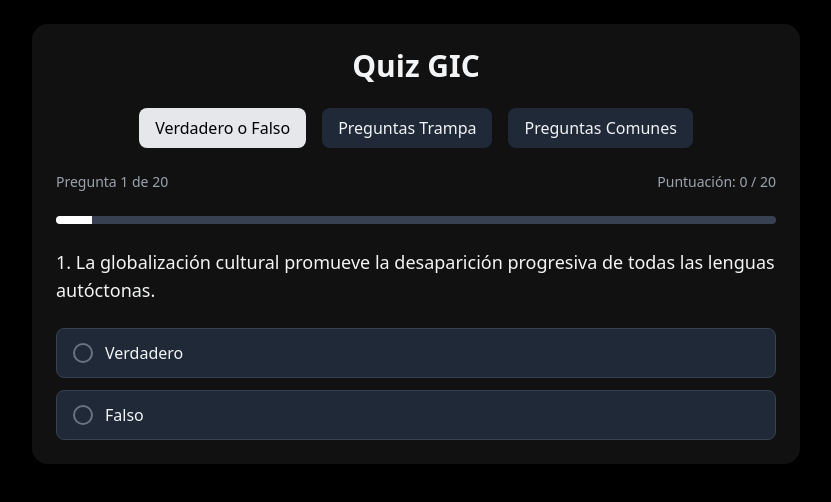
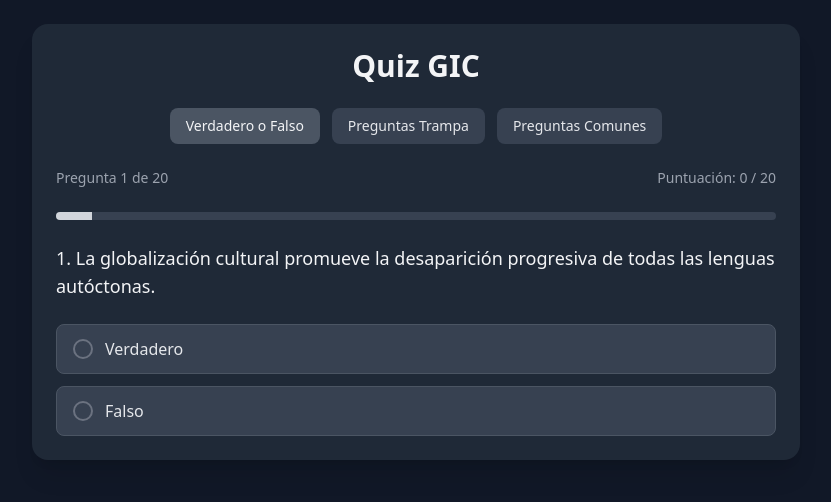
Before and after one commit to ZenDexx/Zen_GIC_2.0, a Next.js app: page / in a window 1280 px wide. Both pictures are taken after a click on the button "Verdadero o Falso". Shown: the top 502 px of the page, without its empty margins (224-1055 px from the left). Built offline with nearby package versions, Linux system fonts and the light colour scheme.

Commit message:
Mensaje descriptivo de lo que cambiaste

```diff
--- a/app/components/QuizGIC.jsx
+++ b/app/components/QuizGIC.jsx
@@ -730,19 +730,20 @@ const sections = {
 
 export default function QuizGIC() {
   const [section, setSection] = useState(""); // “Verdadero o Falso”, “Preguntas Trampa” o “Preguntas Comunes”
-  const [current, setCurrent] = useState(0); // Índice de la pregunta actual
-  const [score, setScore] = useState(0); // Puntaje acumulado
-  const [answers, setAnswers] = useState([]); // Para resultado final
-  const [selectedOption, setSelectedOption] = useState(""); // Opción elegida
-  const [showFeedback, setShowFeedback] = useState(false); // Para mostrar colores y justificación
+  const [current, setCurrent] = useState(0);   // Índice de la pregunta actual
+  const [score, setScore] = useState(0);       // Puntaje acumulado
+  const [answers, setAnswers] = useState([]);  // Para almacenar respuestas y justificaciones finales
+  const [selectedOption, setSelectedOption] = useState(""); // Opción elegida por el usuario
+  const [showFeedback, setShowFeedback] = useState(false);  // Controla si se muestra feedback (colores + justificación)
 
-  // Si no hay sección seleccionada, questions = []
+  // Si no hay sección seleccionada, questions = [] para evitar errores
   const questions = section ? sections[section] : [];
   const currentQuestion = questions[current];
 
-  // Cuando el usuario elige una opción
+  // Función que maneja cuando el usuario elige una opción
   const handleAnswer = (opt) => {
-    if (showFeedback) return; // bloquea doble-clic
+    if (showFeedback) return; // Evita doble-clic antes de avanzar
+
     setSelectedOption(opt);
     setShowFeedback(true);
 
@@ -751,7 +752,7 @@ export default function QuizGIC() {
       setScore((s) => s + 1);
     }
 
-    // Guardamos el registro para la pantalla de resultados finales
+    // Agrega al arreglo de respuestas con justificación
     setAnswers((arr) => [
       ...arr,
       {
@@ -763,7 +764,7 @@ export default function QuizGIC() {
     ]);
   };
 
-  // Al pulsar “Continuar” → avanzar a la siguiente pregunta
+  // Función para avanzar a la siguiente pregunta
   const handleNext = () => {
     setShowFeedback(false);
     setSelectedOption("");
@@ -771,12 +772,12 @@ export default function QuizGIC() {
     if (current + 1 < questions.length) {
       setCurrent((c) => c + 1);
     } else {
-      // Pasar al “Resultado Final”
+      // Si ya respondió la última, current pasará a questions.length → pantalla de Resultado Final
       setCurrent((c) => c + 1);
     }
   };
 
-  // Reset completo
+  // Reinicia todo el Quiz y vuelve al menú principal
   const resetQuiz = () => {
     setSection("");
     setCurrent(0);
@@ -787,8 +788,8 @@ export default function QuizGIC() {
   };
 
   return (
-    <main className="min-h-screen bg-black text-gray-100 p-6 font-sans">
-      <div className="max-w-3xl mx-auto bg-[#111] p-6 rounded-2xl shadow-2xl">
+    <main className="min-h-screen bg-gray-900 text-gray-100 p-6 font-sans">
+      <div className="max-w-3xl mx-auto bg-gray-800 p-6 rounded-2xl shadow-xl">
         {/* ──────────────────────────────────────────────────── */}
         {/* ENCABEZADO PRINCIPAL */}
         <h1 className="text-3xl font-semibold text-center text-gray-100 mb-6">
@@ -797,7 +798,7 @@ export default function QuizGIC() {
 
         {/* ──────────────────────────────────────────────────── */}
         {/* MENÚ DE SECCIONES */}
-        <div className="flex justify-center gap-4 mb-6">
+        <div className="flex justify-center gap-3 mb-6">
           {Object.keys(sections).map((key) => (
             <button
               key={key}
@@ -809,10 +810,10 @@ export default function QuizGIC() {
                 setSelectedOption("");
                 setShowFeedback(false);
               }}
-              className={`px-4 py-2 rounded-lg font-medium transition-all duration-200 ${
+              className={`px-4 py-2 rounded-lg text-sm font-medium transition-colors duration-200 ${
                 section === key
-                  ? "bg-gray-200 text-black"
-                  : "bg-gray-800 text-gray-100 hover:bg-gray-700"
+                  ? "bg-gray-600 text-gray-100"
+                  : "bg-gray-700 text-gray-200 hover:bg-gray-600"
               }`}
             >
               {key}
@@ -821,24 +822,22 @@ export default function QuizGIC() {
         </div>
 
         {/* ──────────────────────────────────────────────────── */}
-        {/* SIN SECCIÓN ELEGIDA: Mensaje “Seleccioná una categoría” */}
+        {/* PANTALLA INICIAL: Si no hay sección seleccionada */}
         {section === "" ? (
           <div className="text-center text-gray-400">
-            <p>Seleccioná una categoría para comenzar el quiz</p>
+            <p>Seleccioná una categoría para comenzar el Quiz</p>
           </div>
         ) : (
           <>
             {/* ──────────────────────────────────────────────────── */}
-            {/* SI current < questions.length → mostrar pregunta actual */}
+            {/* Si current < questions.length, mostramos la pregunta */}
             {current < questions.length ? (
               <div className="space-y-6">
                 {/* ───── CABECERA DE LA PREGUNTA (Número + Score) ───── */}
                 <div className="flex justify-between items-center text-sm text-gray-400">
-                  {/* Pregunta X de Y */}
                   <span>
                     Pregunta {current + 1} de {questions.length}
                   </span>
-                  {/* Puntuación: aciertos / total */}
                   <span>
                     Puntuación: {score} / {questions.length}
                   </span>
@@ -847,7 +846,7 @@ export default function QuizGIC() {
                 {/* ───── BARRA DE PROGRESO ───── */}
                 <div className="w-full bg-gray-700 h-2 rounded-full overflow-hidden">
                   <div
-                    className="h-full bg-white"
+                    className="h-full bg-gray-300"
                     style={{
                       width: `${((current + 1) / questions.length) * 100}%`
                     }}
@@ -862,27 +861,27 @@ export default function QuizGIC() {
                 {/* ───── OPCIONES ───── */}
                 <div className="flex flex-col gap-3">
                   {currentQuestion.options.map((opt, idx) => {
-                    // Definición de clases dinámicas
+                    // Definimos clases de estilo según el estado de la opción
                     let baseClass =
                       "flex items-center w-full border rounded-lg px-4 py-3 transition-colors duration-200 ";
 
                     if (!showFeedback) {
-                      // Antes de responder: borde gris, fondo gris oscuro
+                      // Antes de responder: borde gris medio, fondo gris oscuro
                       baseClass +=
-                        "border-gray-700 bg-gray-800 text-gray-100 hover:border-white hover:bg-gray-700";
+                        "border-gray-600 bg-gray-700 text-gray-200 hover:bg-gray-600";
                     } else {
-                      // Después de responder: colorear
+                      // Después de responder: colorear según correcta/incorreta
                       if (opt === currentQuestion.answer) {
-                        // Respuesta correcta → borde y fondo verde
+                        // Opción correcta → fondo verde oscuro, borde verde medio
                         baseClass +=
-                          "bg-green-700 border-green-600 text-white";
+                          "bg-green-800 border-green-600 text-green-200";
                       } else if (opt === selectedOption) {
-                        // Opción elegida y es incorrecta → borde y fondo rojo
-                        baseClass += "bg-red-700 border-red-600 text-white";
+                        // Opción elegida e incorrecta → fondo rojo oscuro, borde rojo medio
+                        baseClass += "bg-red-800 border-red-600 text-red-200";
                       } else {
-                        // Resto de opciones → opacas
+                        // Resto de opciones → fondo gris oscuro, opacidad reducida
                         baseClass +=
-                          "bg-gray-800 border-gray-700 text-gray-400 opacity-70";
+                          "bg-gray-700 border-gray-600 text-gray-400 opacity-70";
                       }
                     }
 
@@ -893,7 +892,7 @@ export default function QuizGIC() {
                         className={baseClass}
                         disabled={showFeedback}
                       >
-                        {/* “Radio button” ficticio */}
+                        {/* “Indicador” tipo radio sin funcional: círculo que se colorea */}
                         <span
                           className={`mr-3 flex-shrink-0 h-5 w-5 rounded-full border-2 ${
                             !showFeedback
@@ -902,7 +901,7 @@ export default function QuizGIC() {
                               ? "border-green-400 bg-green-400"
                               : opt === selectedOption
                               ? "border-red-400 bg-red-400"
-                              : "border-gray-500 bg-gray-800"
+                              : "border-gray-500 bg-gray-700"
                           }`}
                         ></span>
                         <span className="text-left">{opt}</span>
@@ -913,13 +912,13 @@ export default function QuizGIC() {
 
                 {/* ───── JUSTIFICACIÓN + BOTÓN “Continuar” ───── */}
                 {showFeedback && (
-                  <div className="mt-4 bg-gray-900 p-4 rounded-lg space-y-4">
+                  <div className="mt-4 bg-gray-700 p-4 rounded-lg space-y-4">
                     <p className="text-sm italic text-gray-300">
                       💡 {currentQuestion.justification}
                     </p>
                     <button
                       onClick={handleNext}
-                      className="w-full bg-white text-black font-medium py-2 rounded-lg hover:bg-gray-200 transition"
+                      className="w-full bg-gray-300 text-gray-900 font-medium py-2 rounded-lg hover:bg-gray-200 transition"
                     >
                       Continuar
                     </button>
@@ -931,15 +930,16 @@ export default function QuizGIC() {
               /* RESULTADO FINAL: cuando current === questions.length */
               /* ──────────────────────────────────────────────────── */
               <div className="space-y-6">
-                {/* ───── TARJETA DE RESULTADOS ───── */}
-                <div className="bg-gray-900 border border-gray-700 rounded-lg p-6 space-y-4">
+                {/* ───── TARJETA CON RESULTADOS ───── */}
+                <div className="bg-gray-700 border border-gray-600 rounded-lg p-6 space-y-4">
                   <h2 className="text-2xl font-semibold text-gray-100">
                     Resultados Finales
                   </h2>
-                  <p className="text-xl font-bold text-yellow-500">
-                    {(score / questions.length) * 10 >= 0
-                      ? ((score / questions.length) * 10).toFixed(1)
-                      : "0.0"}{" "}
+                  <p className="text-xl font-bold text-gray-100">
+                    Nota:{" "}
+                    <span className="text-green-400">
+                      {((score / questions.length) * 10).toFixed(1)}
+                    </span>{" "}
                     / 10
                   </p>
 
@@ -966,15 +966,15 @@ export default function QuizGIC() {
                   </p>
                 </div>
 
-                {/* ───── LISTADO DE RESULTADOS POR PREGUNTA ───── */}
+                {/* ───── LISTADO DE RESPUESTAS DETALLADAS ───── */}
                 <div className="flex flex-col gap-4">
                   {answers.map((ans, i) => (
                     <div
                       key={i}
                       className={`p-4 border rounded-lg ${
                         ans.correct
-                          ? "border-green-600 bg-green-950"
-                          : "border-red-600 bg-red-950"
+                          ? "bg-green-900 border-green-600"
+                          : "bg-red-900 border-red-600"
                       }`}
                     >
                       <p className="font-medium text-gray-100">
@@ -982,14 +982,14 @@ export default function QuizGIC() {
                       </p>
                       <p
                         className={`mt-2 text-sm ${
-                          ans.correct ? "text-green-400" : "text-red-400"
+                          ans.correct ? "text-green-200" : "text-red-200"
                         }`}
                       >
                         Tu respuesta: {ans.selected}{" "}
                         {ans.correct ? "(Correcta)" : "(Incorrecta)"}
                       </p>
                       {!ans.correct && (
-                        <p className="mt-1 text-sm text-green-400">
+                        <p className="mt-1 text-sm text-green-200">
                           Respuesta correcta: {questions[i].answer}
                         </p>
                       )}
@@ -1003,7 +1003,7 @@ export default function QuizGIC() {
                 {/* ───── BOTÓN “Volver al menú” ───── */}
                 <button
                   onClick={resetQuiz}
-                  className="w-full bg-white text-black font-medium py-2 rounded-lg hover:bg-gray-200 transition"
+                  className="w-full bg-gray-300 text-gray-900 font-medium py-2 rounded-lg hover:bg-gray-200 transition"
                 >
                   Volver al menú
                 </button>
```
